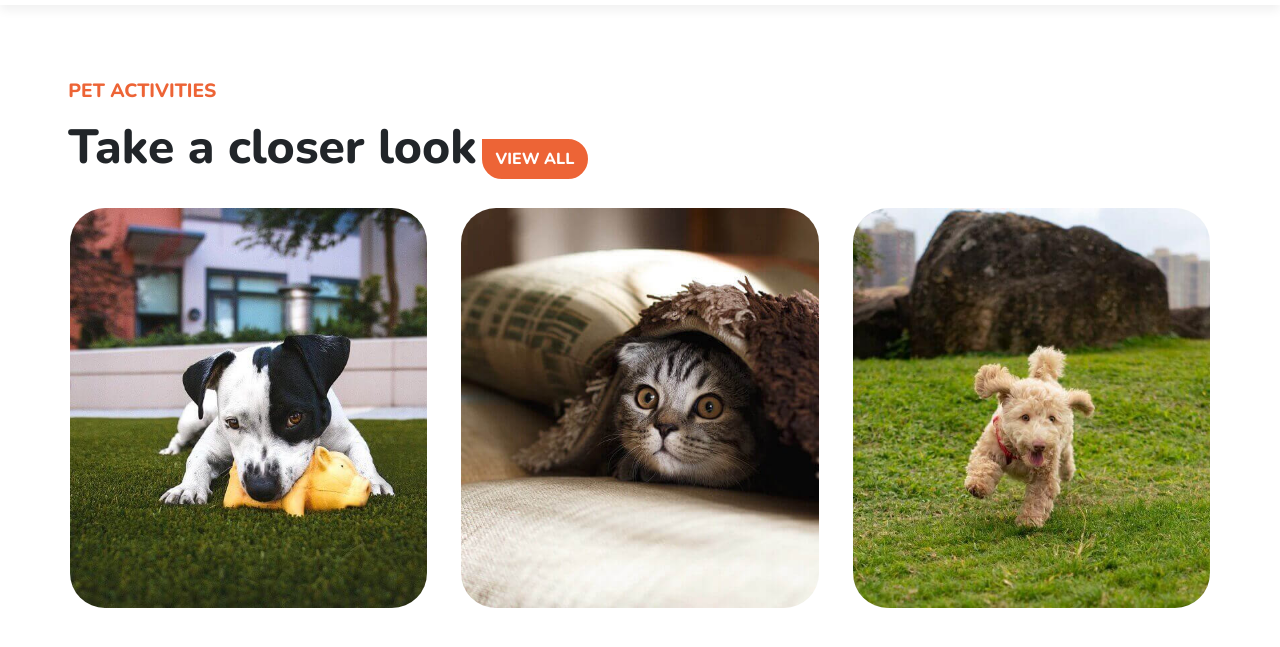
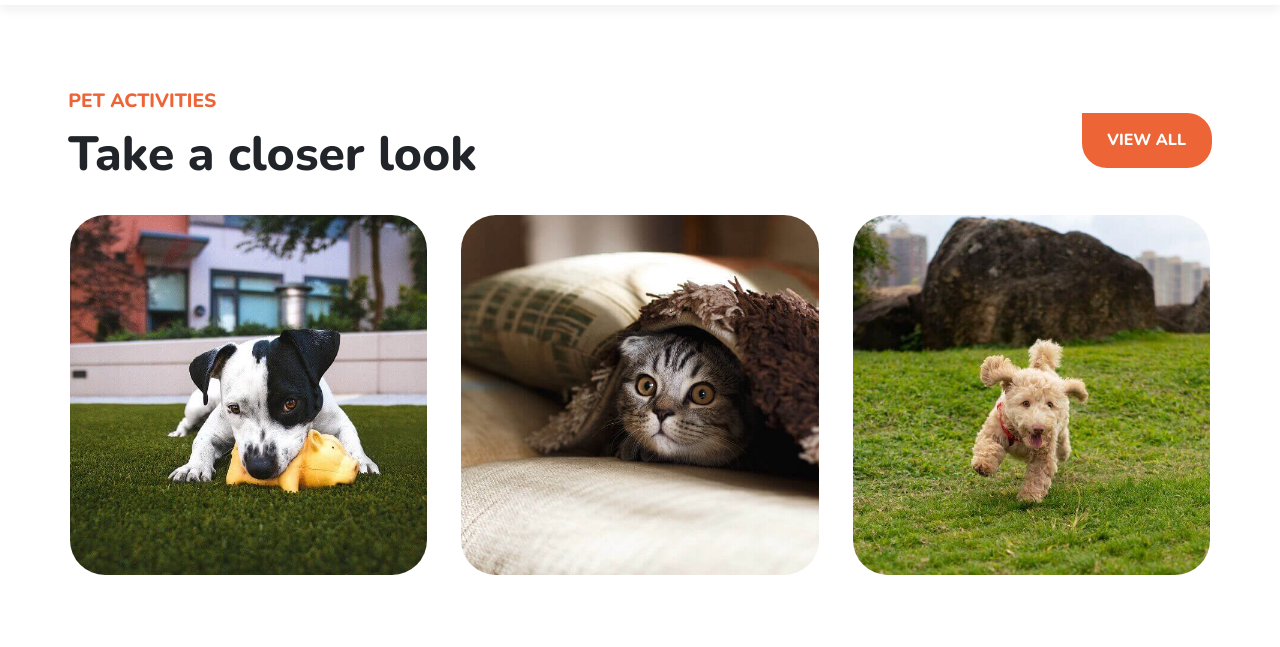
Before and after one commit to raulnu/pets_page, a plain HTML site: page index.html in a window 1280 px wide. Shown: the part 81-728 px from the top of the page. Drawn offline with nearby package versions, Linux system fonts and the light colour scheme.

Commit message:
Estilos botón y espaciados de bloques de texto

```diff
--- a/css/style.css
+++ b/css/style.css
@@ -93,17 +93,19 @@ ul {
 
 .pet-activities{
   font-weight: 800;
-  margin-top: 75px;
+  margin-top: 85px;
 }
 
 .titulo-contenido{
   color: var(--detail-color);
   font-weight: inherit;
   font-size: 1.2rem;
+  margin-bottom: 5px;
 }
 
 .closer-look{
   font-size: 3rem;
+  align-self: baseline;
 }
 
 .view-all {
@@ -116,6 +118,8 @@ ul {
   border-bottom-left-radius: 25px;
   border-bottom-right-radius: 25px;
   color: #fff;
+  height: 55px;
+  width: 130px;
 }
 .view-all:hover {
   background-color: #fff;
@@ -208,8 +212,7 @@ ul {
     left: -36px;
   }
   .contenedor-activities {
-    height: 400px;
-    width: 300px;
+    height: 360px;
     margin-right: 17px;
     margin-left: 17px;
   }
--- a/index.html
+++ b/index.html
@@ -65,9 +65,13 @@
 
     <main class="contenido-principal row d-flex justify-content-center">
       <section class="pet-activities col-11">
-        <h1 class="titulo-contenido">PET ACTIVITIES</h2>
-          <span class="closer-look">Take a closer look</span>
-          <button class="view-all btn">VIEW ALL</button>
+        <div class="separacion-bloques d-flex justify-content-between">
+          <div>
+            <h1 class="titulo-contenido">PET ACTIVITIES</h1>
+            <span class="closer-look">Take a closer look</span>
+          </div>
+          <button class="view-all btn align-self-center">VIEW ALL</button>
+        </div>
       </section>
       <div class="col col-md-11">
         <section class="img-section justify-content-center row">
```
